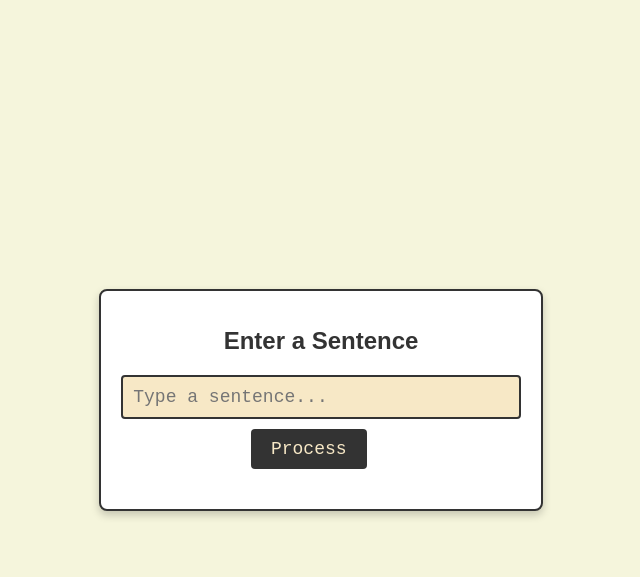
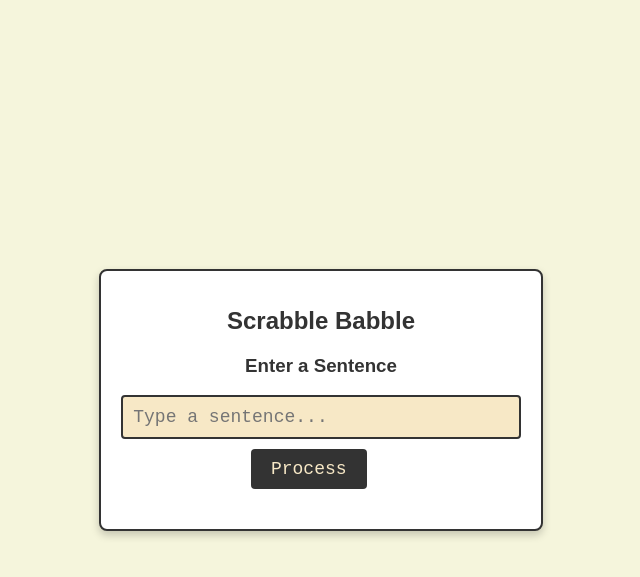
Before and after one commit to dvdl16/scrabblebabble, a Flask app: page / in a window 1280 px wide. Shown: the top 577 px of the page, without its empty margins (319-959 px from the left). Run offline with Flask 3, Linux system fonts and the light colour scheme.

Commit message:
chore: add heading to ui

```diff
--- a/templates/index.html
+++ b/templates/index.html
@@ -32,6 +32,10 @@
             font-size: 24px;
             color: #333;
             margin-bottom: 20px;
+        }
+
+        h3 {
+            color: #333;
         }
 
         /* Input styling to mimic Scrabble tiles */
@@ -73,7 +77,8 @@
 </head>
 <body>
     <div class="container">
-        <h1>Enter a Sentence</h1>
+        <h1>Scrabble Babble</h1>
+        <h3>Enter a Sentence</h3>
         <form hx-post="/process" hx-target="#response" hx-swap="innerHTML">
             <input type="text" name="sentence" placeholder="Type a sentence..." required>
             <button type="submit">Process</button>
```
